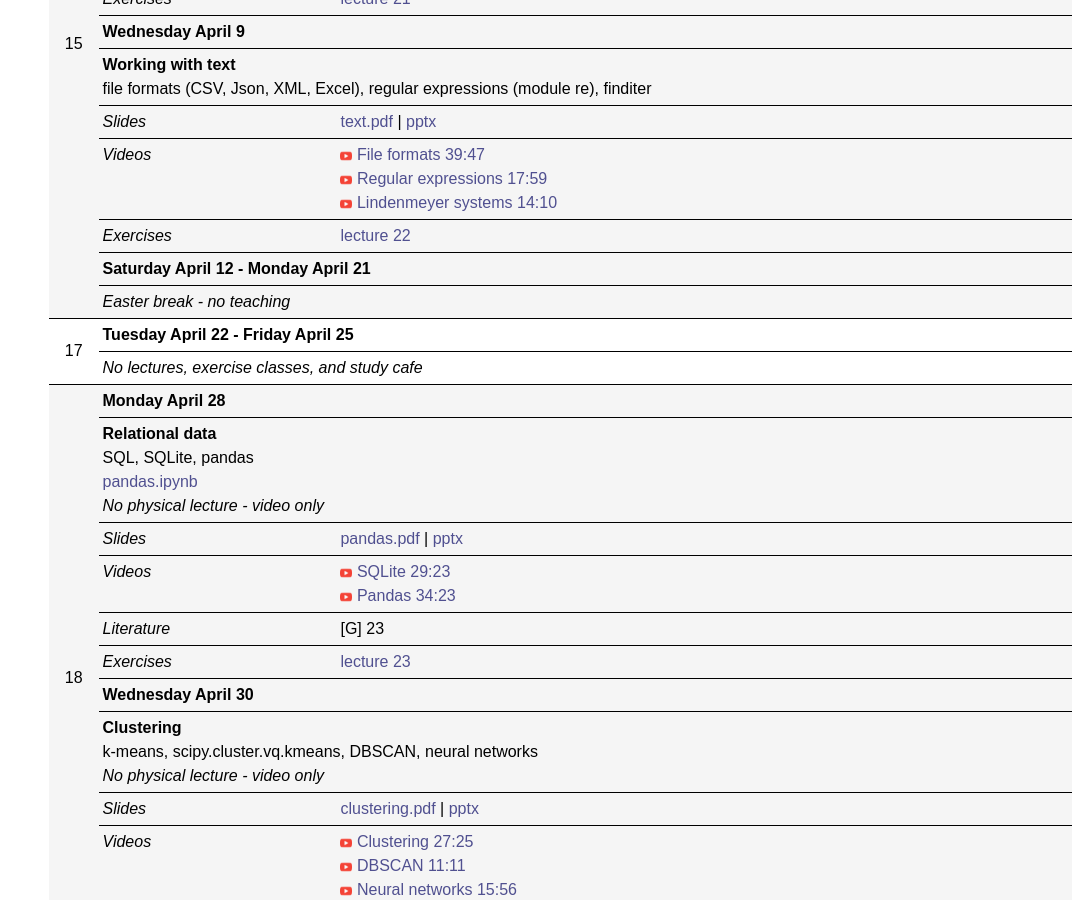
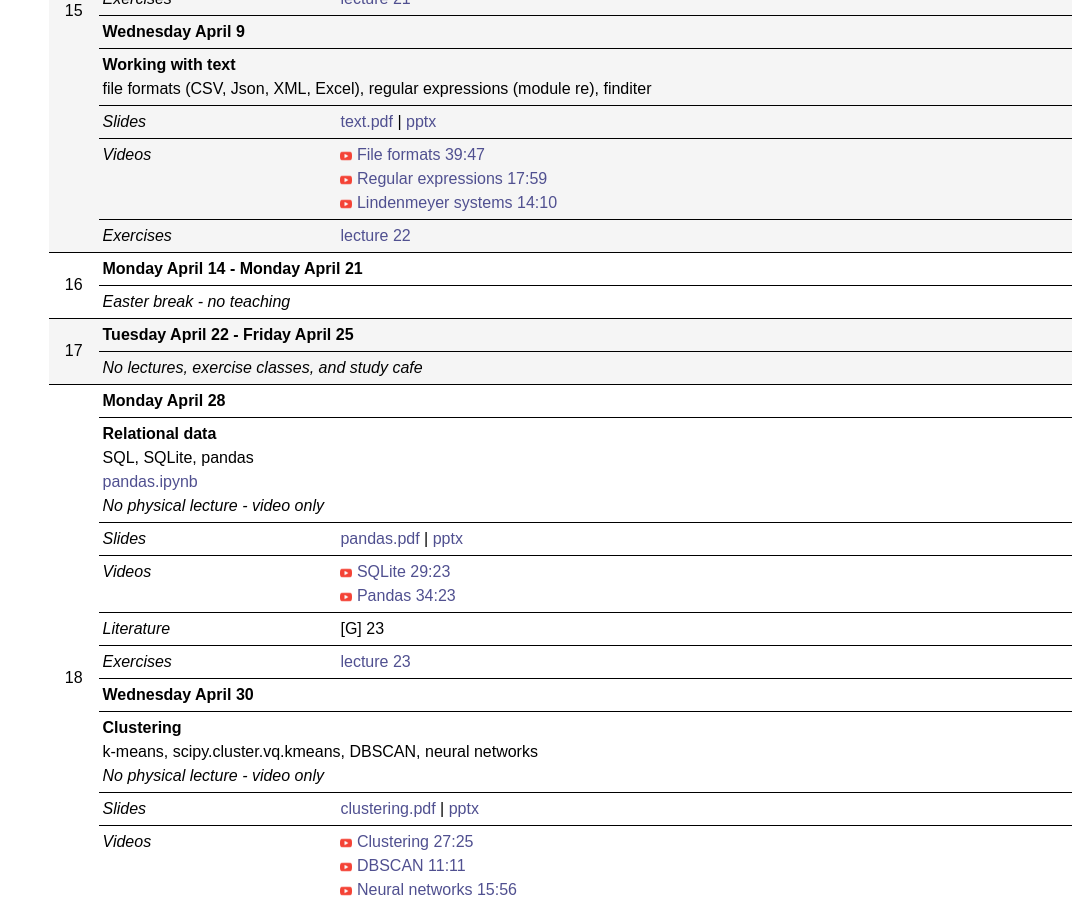
Before and after one commit to gsbrodal/gsbrodal.github.io, a Jekyll site: the page built from ipsa/plan-full.html, in a window 1280 px wide and 900 px high, scrolled down 5929 px. Shown: the whole window, without its empty margins (194-1280 px from the left). Built offline with Jekyll 4.4.1, drawn with Linux system fonts in a browser that asks for light colours.

Commit message:
plan-compact.html plan-full.html

```diff
--- a/ipsa/plan-full.html
+++ b/ipsa/plan-full.html
@@ -151,7 +151,7 @@ Python - With Application Computational Modeling and Understanding Data, 3rd Edi
 <tr style=""><td><i>Videos</i></td><td><img src="youtube.png" class="icon">&nbsp;<a href="https://youtu.be/MVFJeRrh6nU">Iterators 38:26</a><br><img src="youtube.png" class="icon">&nbsp;<a href="https://youtu.be/jIHeDtYesoE">Generators 30:04</a><br><img src="youtube.png" class="icon">&nbsp;<a href="https://youtu.be/RSlz3tAv2sw">Memory usage 9:27</a></td></tr>
 <tr style=""><td><i>Literature</i></td><td>[G] 10.3.1</td></tr>
 <tr style="border-bottom: 1px solid black;"><td><i>Exercises</i></td><td><a href="exercises.html#lecture20">lecture 20</a><br><a href="exercises.html#handin10">handin 10</a></td></tr>
-<tr style="background-color: #f5f5f5;"><td style="vertical-align: middle; text-align: center;" rowspan="13">15</td><td colspan="2"><strong>Monday April 7</strong></td></tr>
+<tr style="background-color: #f5f5f5;"><td style="vertical-align: middle; text-align: center;" rowspan="11">15</td><td colspan="2"><strong>Monday April 7</strong></td></tr>
 <tr style="background-color: #f5f5f5;"><td colspan="2"><strong>Modules and packages</strong><br>from-import-as, __name__, "__main__", heapq</td></tr>
 <tr style="background-color: #f5f5f5;"><td><i>Slides</i></td><td><a href="slides/modules.pdf">modules.pdf</a>&nbsp;|&nbsp;<a href="slides/modules.pptx">pptx</a></td></tr>
 <tr style="background-color: #f5f5f5;"><td><i>Videos</i></td><td><img src="youtube.png" class="icon">&nbsp;<a href="https://youtu.be/qgCTQasroG8">Modules 24:28</a><br><img src="youtube.png" class="icon">&nbsp;<a href="https://youtu.be/pFC0au2Cp6U">Heapq 8:51</a></td></tr>
@@ -162,44 +162,44 @@ Python - With Application Computational Modeling and Understanding Data, 3rd Edi
 <tr style="background-color: #f5f5f5;"><td><i>Slides</i></td><td><a href="slides/text.pdf">text.pdf</a>&nbsp;|&nbsp;<a href="slides/text.pptx">pptx</a></td></tr>
 <tr style="background-color: #f5f5f5;"><td><i>Videos</i></td><td><img src="youtube.png" class="icon">&nbsp;<a href="https://youtu.be/8YioTtMHfdA">File formats 39:47</a><br><img src="youtube.png" class="icon">&nbsp;<a href="https://youtu.be/EAxKSZ5mta0">Regular expressions 17:59</a><br><img src="youtube.png" class="icon">&nbsp;<a href="https://youtu.be/lPE09anjtGs">Lindenmeyer systems 14:10</a></td></tr>
 <tr style="background-color: #f5f5f5;border-bottom: 1px solid black;"><td><i>Exercises</i></td><td><a href="exercises.html#lecture22">lecture 22</a></td></tr>
-<tr style="background-color: #f5f5f5;"><td colspan="2"><strong>Saturday April 12 - Monday April 21</strong></td></tr>
-<tr style="background-color: #f5f5f5;border-bottom: 1px solid black;"><td colspan="2"><em>Easter break - no teaching</em></td></tr>
-<tr style=""><td style="vertical-align: middle; text-align: center;" rowspan="2">17</td><td colspan="2"><strong>Tuesday April 22 - Friday April 25</strong></td></tr>
-<tr style="border-bottom: 1px solid black;"><td colspan="2"><em>No lectures, exercise classes, and study cafe</em></td></tr>
-<tr style="background-color: #f5f5f5;"><td style="vertical-align: middle; text-align: center;" rowspan="12">18</td><td colspan="2"><strong>Monday April 28</strong></td></tr>
-<tr style="background-color: #f5f5f5;"><td colspan="2"><strong>Relational data</strong><br>SQL, SQLite, pandas<br><a href="pandas.ipynb">pandas.ipynb</a><br><i>No physical lecture - video only</i></td></tr>
-<tr style="background-color: #f5f5f5;"><td><i>Slides</i></td><td><a href="slides/pandas.pdf">pandas.pdf</a>&nbsp;|&nbsp;<a href="slides/pandas.pptx">pptx</a></td></tr>
-<tr style="background-color: #f5f5f5;"><td><i>Videos</i></td><td><img src="youtube.png" class="icon">&nbsp;<a href="https://youtu.be/TBzdc_FR8uQ">SQLite 29:23</a><br><img src="youtube.png" class="icon">&nbsp;<a href="https://youtu.be/TXBtxNqBNKs">Pandas 34:23</a></td></tr>
-<tr style="background-color: #f5f5f5;"><td><i>Literature</i></td><td>[G] 23</td></tr>
-<tr style="background-color: #f5f5f5;border-bottom: 1px solid black;"><td><i>Exercises</i></td><td><a href="exercises.html#lecture23">lecture 23</a></td></tr>
-<tr style="background-color: #f5f5f5;"><td colspan="2"><strong>Wednesday April 30</strong></td></tr>
-<tr style="background-color: #f5f5f5;"><td colspan="2"><strong>Clustering</strong><br>k-means, scipy.cluster.vq.kmeans, DBSCAN, neural networks<br><i>No physical lecture - video only</i></td></tr>
-<tr style="background-color: #f5f5f5;"><td><i>Slides</i></td><td><a href="slides/clustering.pdf">clustering.pdf</a>&nbsp;|&nbsp;<a href="slides/clustering.pptx">pptx</a></td></tr>
-<tr style="background-color: #f5f5f5;"><td><i>Videos</i></td><td><img src="youtube.png" class="icon">&nbsp;<a href="https://youtu.be/-DuJpC_DRlk">Clustering 27:25</a><br><img src="youtube.png" class="icon">&nbsp;<a href="https://youtu.be/lK7PFKwsbnM">DBSCAN 11:11</a><br><img src="youtube.png" class="icon">&nbsp;<a href="https://youtu.be/7B_iE0JgDFs">Neural networks 15:56</a></td></tr>
-<tr style="background-color: #f5f5f5;"><td><i>Literature</i></td><td>[G] 25</td></tr>
-<tr style="background-color: #f5f5f5;border-bottom: 1px solid black;"><td><i>Exercises</i></td><td><a href="exercises.html#lecture24">lecture 24<br></a></td></tr>
-<tr style=""><td style="vertical-align: middle; text-align: center;" rowspan="10">19</td><td colspan="2"><strong>Monday May 5</strong></td></tr>
-<tr style=""><td colspan="2"><strong>Graphical user interfaces (GUI)</strong><br>Tkinter, qt<br><i>No physical lecture - video only</i></td></tr>
-<tr style=""><td><i>Slides</i></td><td><a href="slides/gui.pdf">gui.pdf</a>&nbsp;|&nbsp;<a href="slides/gui.pptx">pptx</a></td></tr>
-<tr style=""><td><i>Videos</i></td><td><img src="youtube.png" class="icon">&nbsp;<a href="https://youtu.be/kb0fKxca28o">Tkinter 50:37</a></td></tr>
-<tr style="border-bottom: 1px solid black;"><td><i>Exercises</i></td><td><a href="exercises.html#lecture25">lecture 25<br></a></td></tr>
-<tr style=""><td colspan="2"><strong>Wednesday May 7</strong></td></tr>
-<tr style=""><td colspan="2"><strong>Java vs Python</strong><br><i>No physical lecture - video only</i></td></tr>
-<tr style=""><td><i>Slides</i></td><td><a href="slides/java.pdf">java.pdf</a>&nbsp;|&nbsp;<a href="slides/java.pptx">pptx</a></td></tr>
-<tr style=""><td><i>Videos</i></td><td><img src="youtube.png" class="icon">&nbsp;<a href="https://youtu.be/KhPleYt4afQ">Java 1:03:03</a></td></tr>
-<tr style="border-bottom: 1px solid black;"><td><i>Exercises</i></td><td><a href="exercises.html#lecture26">lecture 26<br></a></td></tr>
-<tr style="background-color: #f5f5f5;"><td style="vertical-align: middle; text-align: center;" rowspan="8">20</td><td colspan="2"><strong>Monday May 12</strong></td></tr>
-<tr style="background-color: #f5f5f5;"><td colspan="2"><b>Follow up on course evaluation, discussion of exam</b></td></tr>
-<tr style="background-color: #f5f5f5;"><td><i>Slides</i></td><td><a href="slides/exam.pdf">exam.pdf</a>&nbsp;|&nbsp;<a href="slides/exam.pptx">pptx</a></td></tr>
-<tr style="background-color: #f5f5f5;border-bottom: 1px solid black;"><td><i>Exercises</i></td><td><a href="exercises.html#lecture27">lecture 27</a></td></tr>
-<tr style="background-color: #f5f5f5;"><td colspan="2"><strong>Wednesday May 14</strong></td></tr>
-<tr style="background-color: #f5f5f5;border-bottom: 1px solid black;"><td colspan="2"><em>No lecture</em></td></tr>
-<tr style="background-color: #f5f5f5;"><td colspan="2"><strong>Friday May 16</strong></td></tr>
-<tr style="background-color: #f5f5f5;border-bottom: 1px solid black;"><td colspan="2"><em>Last day of semester</em></td></tr>
-<tr style=""><td style="vertical-align: middle; text-align: center;" rowspan="2">22</td><td colspan="2"><strong>Saturday May 31</strong></td></tr>
-<tr style="border-bottom: 1px solid black;"><td colspan="2"><i>Project deadline 23:59</td></tr>
-<tr style="background-color: #f5f5f5;"><td style="vertical-align: middle; text-align: center;" rowspan="2"></td><td colspan="2"><strong>June</strong></td></tr>
-<tr style="background-color: #f5f5f5;border-bottom: 1px solid black;"><td colspan="2">Questions &amp; answers sessions</td></tr>
-<tr style=""><td style="vertical-align: middle; text-align: center;" rowspan="2">24</td><td colspan="2"><strong>Saturday June 14</strong></td></tr>
-<tr style="border-bottom: 1px solid black;"><td colspan="2">Exam</td></tr></tbody>
+<tr style=""><td style="vertical-align: middle; text-align: center;" rowspan="2">16</td><td colspan="2"><strong>Monday April 14 - Monday April 21</strong></td></tr>
+<tr style="border-bottom: 1px solid black;"><td colspan="2"><em>Easter break - no teaching</em></td></tr>
+<tr style="background-color: #f5f5f5;"><td style="vertical-align: middle; text-align: center;" rowspan="2">17</td><td colspan="2"><strong>Tuesday April 22 - Friday April 25</strong></td></tr>
+<tr style="background-color: #f5f5f5;border-bottom: 1px solid black;"><td colspan="2"><em>No lectures, exercise classes, and study cafe</em></td></tr>
+<tr style=""><td style="vertical-align: middle; text-align: center;" rowspan="12">18</td><td colspan="2"><strong>Monday April 28</strong></td></tr>
+<tr style=""><td colspan="2"><strong>Relational data</strong><br>SQL, SQLite, pandas<br><a href="pandas.ipynb">pandas.ipynb</a><br><i>No physical lecture - video only</i></td></tr>
+<tr style=""><td><i>Slides</i></td><td><a href="slides/pandas.pdf">pandas.pdf</a>&nbsp;|&nbsp;<a href="slides/pandas.pptx">pptx</a></td></tr>
+<tr style=""><td><i>Videos</i></td><td><img src="youtube.png" class="icon">&nbsp;<a href="https://youtu.be/TBzdc_FR8uQ">SQLite 29:23</a><br><img src="youtube.png" class="icon">&nbsp;<a href="https://youtu.be/TXBtxNqBNKs">Pandas 34:23</a></td></tr>
+<tr style=""><td><i>Literature</i></td><td>[G] 23</td></tr>
+<tr style="border-bottom: 1px solid black;"><td><i>Exercises</i></td><td><a href="exercises.html#lecture23">lecture 23</a></td></tr>
+<tr style=""><td colspan="2"><strong>Wednesday April 30</strong></td></tr>
+<tr style=""><td colspan="2"><strong>Clustering</strong><br>k-means, scipy.cluster.vq.kmeans, DBSCAN, neural networks<br><i>No physical lecture - video only</i></td></tr>
+<tr style=""><td><i>Slides</i></td><td><a href="slides/clustering.pdf">clustering.pdf</a>&nbsp;|&nbsp;<a href="slides/clustering.pptx">pptx</a></td></tr>
+<tr style=""><td><i>Videos</i></td><td><img src="youtube.png" class="icon">&nbsp;<a href="https://youtu.be/-DuJpC_DRlk">Clustering 27:25</a><br><img src="youtube.png" class="icon">&nbsp;<a href="https://youtu.be/lK7PFKwsbnM">DBSCAN 11:11</a><br><img src="youtube.png" class="icon">&nbsp;<a href="https://youtu.be/7B_iE0JgDFs">Neural networks 15:56</a></td></tr>
+<tr style=""><td><i>Literature</i></td><td>[G] 25</td></tr>
+<tr style="border-bottom: 1px solid black;"><td><i>Exercises</i></td><td><a href="exercises.html#lecture24">lecture 24<br></a></td></tr>
+<tr style="background-color: #f5f5f5;"><td style="vertical-align: middle; text-align: center;" rowspan="10">19</td><td colspan="2"><strong>Monday May 5</strong></td></tr>
+<tr style="background-color: #f5f5f5;"><td colspan="2"><strong>Graphical user interfaces (GUI)</strong><br>Tkinter, qt<br><i>No physical lecture - video only</i></td></tr>
+<tr style="background-color: #f5f5f5;"><td><i>Slides</i></td><td><a href="slides/gui.pdf">gui.pdf</a>&nbsp;|&nbsp;<a href="slides/gui.pptx">pptx</a></td></tr>
+<tr style="background-color: #f5f5f5;"><td><i>Videos</i></td><td><img src="youtube.png" class="icon">&nbsp;<a href="https://youtu.be/kb0fKxca28o">Tkinter 50:37</a></td></tr>
+<tr style="background-color: #f5f5f5;border-bottom: 1px solid black;"><td><i>Exercises</i></td><td><a href="exercises.html#lecture25">lecture 25<br></a></td></tr>
+<tr style="background-color: #f5f5f5;"><td colspan="2"><strong>Wednesday May 7</strong></td></tr>
+<tr style="background-color: #f5f5f5;"><td colspan="2"><strong>Java vs Python</strong><br><i>No physical lecture - video only</i></td></tr>
+<tr style="background-color: #f5f5f5;"><td><i>Slides</i></td><td><a href="slides/java.pdf">java.pdf</a>&nbsp;|&nbsp;<a href="slides/java.pptx">pptx</a></td></tr>
+<tr style="background-color: #f5f5f5;"><td><i>Videos</i></td><td><img src="youtube.png" class="icon">&nbsp;<a href="https://youtu.be/KhPleYt4afQ">Java 1:03:03</a></td></tr>
+<tr style="background-color: #f5f5f5;border-bottom: 1px solid black;"><td><i>Exercises</i></td><td><a href="exercises.html#lecture26">lecture 26<br></a></td></tr>
+<tr style=""><td style="vertical-align: middle; text-align: center;" rowspan="8">20</td><td colspan="2"><strong>Monday May 12</strong></td></tr>
+<tr style=""><td colspan="2"><b>Follow up on course evaluation, discussion of exam</b></td></tr>
+<tr style=""><td><i>Slides</i></td><td><a href="slides/exam.pdf">exam.pdf</a>&nbsp;|&nbsp;<a href="slides/exam.pptx">pptx</a></td></tr>
+<tr style="border-bottom: 1px solid black;"><td><i>Exercises</i></td><td><a href="exercises.html#lecture27">lecture 27</a></td></tr>
+<tr style=""><td colspan="2"><strong>Wednesday May 14</strong></td></tr>
+<tr style="border-bottom: 1px solid black;"><td colspan="2"><em>No lecture</em></td></tr>
+<tr style=""><td colspan="2"><strong>Friday May 16</strong></td></tr>
+<tr style="border-bottom: 1px solid black;"><td colspan="2"><em>Last day of semester</em></td></tr>
+<tr style="background-color: #f5f5f5;"><td style="vertical-align: middle; text-align: center;" rowspan="2">22</td><td colspan="2"><strong>Saturday May 31</strong></td></tr>
+<tr style="background-color: #f5f5f5;border-bottom: 1px solid black;"><td colspan="2"><i>Project deadline 23:59</td></tr>
+<tr style=""><td style="vertical-align: middle; text-align: center;" rowspan="2"></td><td colspan="2"><strong>June</strong></td></tr>
+<tr style="border-bottom: 1px solid black;"><td colspan="2">Questions &amp; answers sessions</td></tr>
+<tr style="background-color: #f5f5f5;"><td style="vertical-align: middle; text-align: center;" rowspan="2">24</td><td colspan="2"><strong>Saturday June 14</strong></td></tr>
+<tr style="background-color: #f5f5f5;border-bottom: 1px solid black;"><td colspan="2">Exam</td></tr></tbody>
 </table>
```
Also changed, not shown: ipsa/plan-compact.html (+13 -13 lines).
